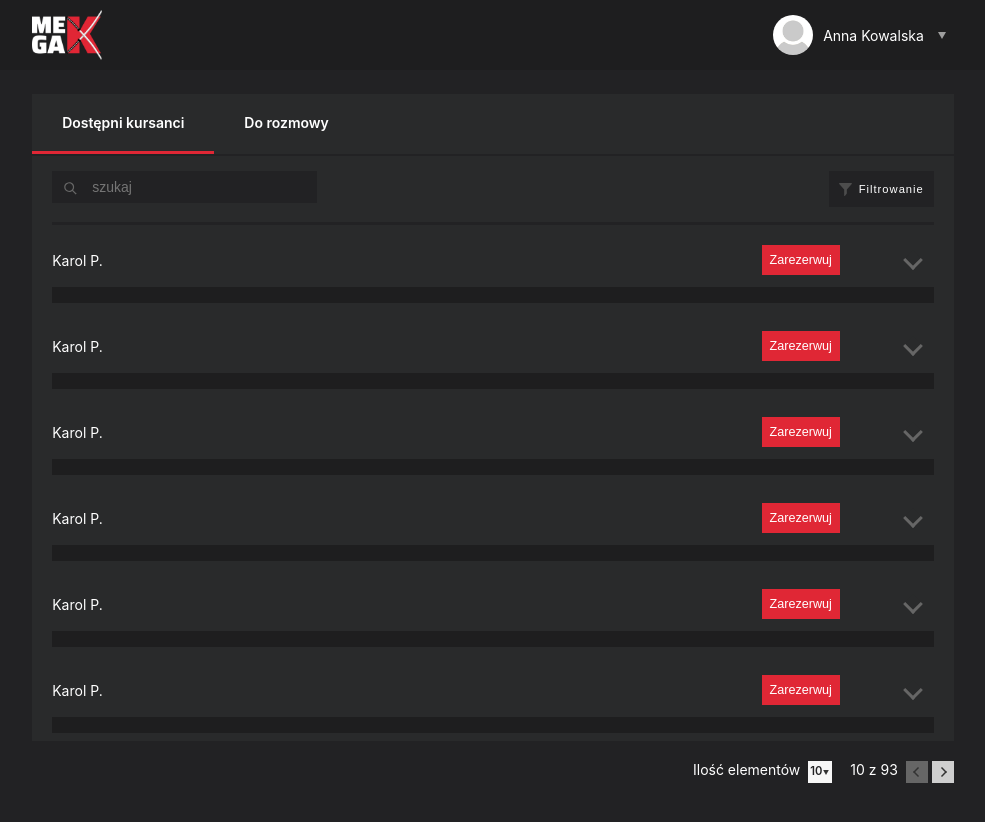
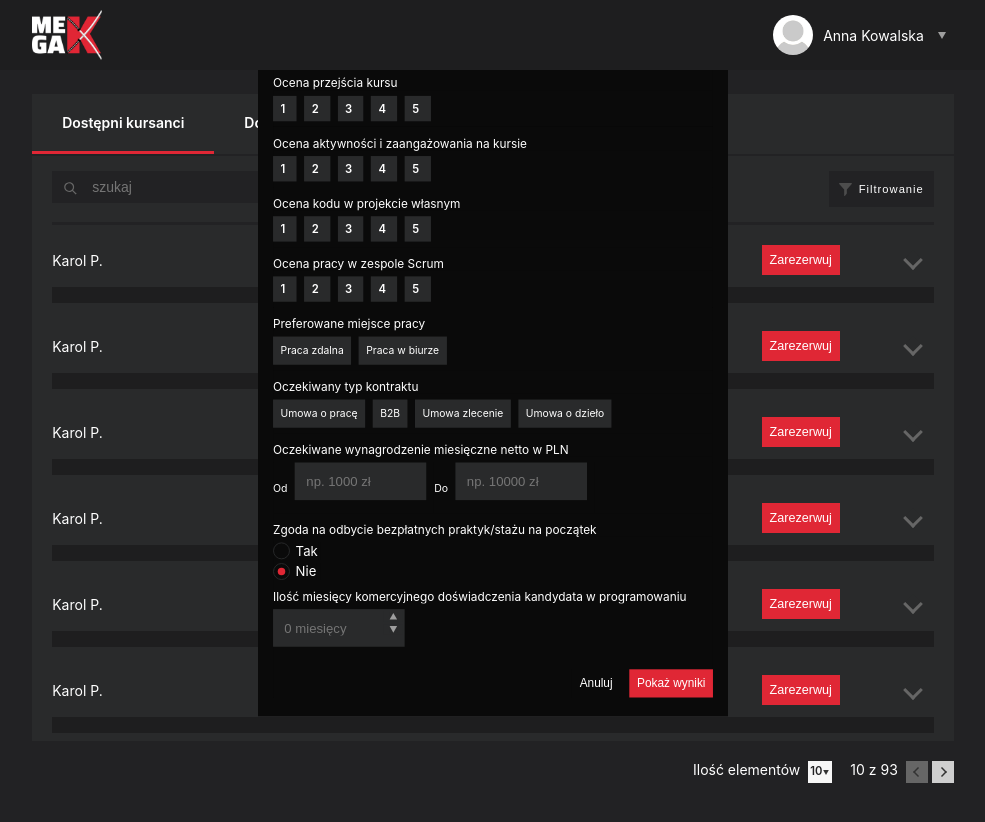
Before and after one commit to KamilFil/megak-headhunterapp-fe, a React (Create React App) app: page /students in a window 1280 px wide. Shown: the top 822 px of the page, without its empty margins (147-1132 px from the left). Built offline with nearby package versions, Linux system fonts and the light colour scheme.

Commit message:
Created Context FilterForm, added Provider to component Students. Changed students composition for brightness effect.

```diff
--- a/src/components/layouts/Students/Students.css
+++ b/src/components/layouts/Students/Students.css
@@ -1,6 +1,10 @@
 .students-wrap {
     width: 72vw;
     margin: 0 auto;
+}
+
+.focus-filter {
+    filter: brightness(0.4);
 }
 
 @media (max-width: 425px) {
--- a/src/components/layouts/Students/Students.tsx
+++ b/src/components/layouts/Students/Students.tsx
@@ -4,6 +4,9 @@ import {NavBar} from '../../common/NavBar/NavBar';
 import {SearchBar} from '../../common/SearchBar/SearchBar';
 import {StudentsList} from '../../StudentsList/StudentsList';
 import {ListFooter} from '../../ListFooter/ListFooter';
+import {FilterFormContext} from '../../../context/FilterFormContext';
+import {FilterForm} from '../../../types/filter';
+import {FilterMenu} from '../../FilterMenu/FilterMenu';
 import './Students.css';
 
 export const Students = () => {
@@ -13,8 +16,28 @@ export const Students = () => {
   const [pagesPagination, setPagesPagination] = useState(10);
   const [page, setPage] = useState(1);
   const [studentsAmount, setStudentsAmount] = useState(93);
+
+  const [filterForm, setFilterForm] = useState<FilterForm>({
+    visibleFilterMenu: false,
+    generalRating: 0,
+    activityRating: 0,
+    ownProjectRating: 0,
+    teamworkRating: 0,
+    preferredRemoteWork: false,
+    preferredOfficeWork: false,
+    expectedEmploymentContract: false,
+    expectedB2bContract: false,
+    expectedMandateContract: false,
+    expectedWorkContract: false,
+    expectedMinNetSalary: undefined,
+    expectedMaxNetSalary: undefined,
+    agreementForUnpaidInternship: false,
+    monthsExperience: undefined,
+  });
+
   return (
-        <>
+      <FilterFormContext.Provider value={{filterForm: filterForm, setFilterForm: setFilterForm}}>
+        <div className='filter-wrap'>
           <NavBar/>
           <div className='students-wrap'>
             <ViewSelect viewSelect={viewSelect} setViewSelect={setViewSelect}/>
@@ -28,6 +51,8 @@ export const Students = () => {
                 setPage={setPage}
             />
           </div>
-        </>
+        </div>
+        <FilterMenu/>
+      </FilterFormContext.Provider>
   );
 };
--- /dev/null
+++ b/src/context/FilterFormContext.tsx
@@ -0,0 +1,32 @@
+import {Context, createContext, Dispatch} from 'react';
+import {FilterForm} from '../types/filter';
+
+const filterForm: FilterForm = {
+  visibleFilterMenu: false,
+  generalRating: 0,
+  activityRating: 0,
+  ownProjectRating: 0,
+  teamworkRating: 0,
+  preferredRemoteWork: false,
+  preferredOfficeWork: false,
+  expectedEmploymentContract: false,
+  expectedB2bContract: false,
+  expectedMandateContract: false,
+  expectedWorkContract: false,
+  expectedMinNetSalary: undefined,
+  expectedMaxNetSalary: undefined,
+  agreementForUnpaidInternship: false,
+  monthsExperience: undefined,
+};
+
+/* eslint-disable */
+const setFilterForm = (filterForm: FilterForm) => {
+};
+
+export const FilterFormContext: Context<{
+  filterForm: FilterForm;
+  setFilterForm: Dispatch<FilterForm>;
+}> = createContext({
+  filterForm,
+  setFilterForm,
+});
--- a/src/index.css
+++ b/src/index.css
@@ -9,7 +9,9 @@
     scroll-behavior: smooth;
 }
 
-html, body {
+.focus-filter-body {
+    pointer-events: none;
+    overflow-y: hidden;
 }
 
 body {
```
Lines whose indentation alone changed are shown as unchanged.
